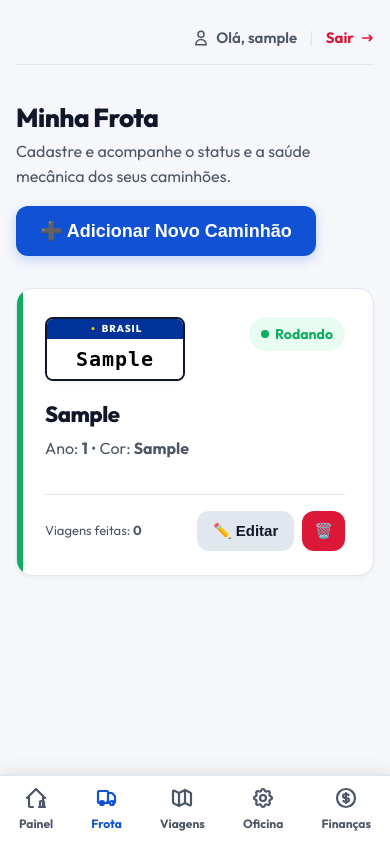
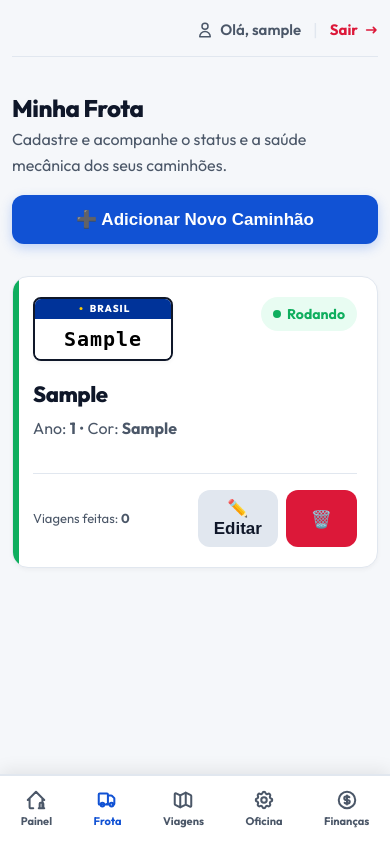
Before and after one commit to Jntgirardi/JG-Frotas, a Flask app: page /caminhoes in a window 390 px wide. Run offline with Flask 3, Linux system fonts and the light colour scheme; the visitor is signed in with stand-in values (Sample User, id 1); tables that the repository leaves empty hold one stand-in row (values such as "Sample post").

Commit message:
fix: refatora responsividade para celular e elimina vazamentos horizontais de layout

```diff
--- a/static/css/style.css
+++ b/static/css/style.css
@@ -108,8 +108,11 @@ textarea:focus-visible {
 
 .app-container {
     display: flex;
+    flex-direction: row;
     min-height: 100vh;
-    width: 100vw;
+    width: 100%;
+    max-width: 100%;
+    overflow-x: hidden;
 }
 
 /* Barra Lateral (Desktop) */
@@ -695,12 +698,15 @@ textarea:focus-visible {
 /* Dispositivos Móveis e Tablets Pequenos (< 992px) */
 @media (max-width: 992px) {
     .sidebar {
-        display: none; /* Esconde a sidebar no celular */
+        display: none !important; /* Garante que esconde a sidebar no celular */
     }
 
     .main-content {
-        margin-left: 0; /* Ocupa a tela inteira */
-        padding: 1.5rem 1rem calc(var(--bottom-bar-height) + 1.5rem) 1rem; /* Espaço para a barra inferior */
+        margin-left: 0 !important; /* Ocupa a tela inteira */
+        padding: 1rem 0.75rem calc(var(--bottom-bar-height) + 1.25rem) 0.75rem !important; /* Espaçamento ajustado */
+        width: 100% !important;
+        max-width: 100% !important;
+        overflow-x: hidden !important;
     }
 
     /* Barra inferior estilo app nativo */
@@ -711,7 +717,7 @@ textarea:focus-visible {
         position: fixed;
         bottom: 0;
         left: 0;
-        width: 100vw;
+        width: 100% !important; /* Alterado de 100vw para 100% para evitar barra de rolagem horizontal */
         height: var(--bottom-bar-height);
         background-color: var(--bg-card);
         border-top: 2px solid var(--border);
@@ -728,8 +734,8 @@ textarea:focus-visible {
         text-decoration: none;
         flex-grow: 1;
         height: 100%;
-        gap: 4px;
-        font-size: 12px;
+        gap: 2px;
+        font-size: 11px !important; /* Fonte menor para caber em telas estreitas */
         font-weight: 700;
     }
 
@@ -738,8 +744,8 @@ textarea:focus-visible {
     }
 
     .bottom-bar-item svg {
-        width: 24px;
-        height: 24px;
+        width: 22px !important; /* Ícone levemente menor no celular */
+        height: 22px !important;
         stroke-width: 2.2px;
     }
 
@@ -748,18 +754,46 @@ textarea:focus-visible {
     }
 
     .dashboard-row {
-        grid-template-columns: 1fr; /* Coluna única no celular */
+        grid-template-columns: 1fr !important; /* Coluna única no celular */
+        gap: 1.25rem;
     }
 
     .page-title {
-        font-size: 26px;
+        font-size: 24px !important;
     }
 
     .card-value {
-        font-size: 28px;
+        font-size: 26px !important;
     }
 
-    /* Transformar Tabelas para Mobile se preferível, mas a rolagem lateral (.table-responsive) já resolve elegantemente. */
+    .card-grid {
+        grid-template-columns: 1fr !important; /* Força os cards de métricas em uma única coluna */
+        gap: 1rem !important;
+    }
+
+    .info-card {
+        padding: 1.25rem !important; /* Reduz espaçamento do card para economizar tela */
+    }
+
+    .form-row {
+        grid-template-columns: 1fr !important; /* Stack vertical para campos de formulário no mobile */
+        gap: 0.5rem !important;
+    }
+
+    .btn {
+        width: 100% !important; /* Botões ocupam largura total no celular para fácil clique */
+        font-size: 17px !important;
+    }
+}
+
+/* Telas Extremamente Pequenas (Celulares < 360px de largura) */
+@media (max-width: 360px) {
+    .card-value {
+        font-size: 22px !important;
+    }
+    .bottom-bar-item {
+        font-size: 10px !important;
+    }
 }
 
 /* Computador / Telas Grandes */
--- a/templates/cadastro_inicial.html
+++ b/templates/cadastro_inicial.html
@@ -11,7 +11,8 @@
             align-items: center;
             justify-content: center;
             min-height: 100vh;
-            width: 100vw;
+            width: 100%;
+            max-width: 100%;
             padding: 1.5rem;
             background: linear-gradient(135deg, hsl(220, 85%, 15%), hsl(220, 50%, 6%));
             position: relative;
--- a/templates/login.html
+++ b/templates/login.html
@@ -12,7 +12,8 @@
             align-items: center;
             justify-content: center;
             min-height: 100vh;
-            width: 100vw;
+            width: 100%;
+            max-width: 100%;
             padding: 1.5rem;
             background: linear-gradient(135deg, hsl(220, 85%, 20%), hsl(220, 50%, 8%));
             position: relative;
```
